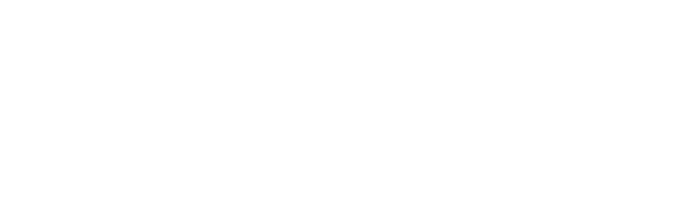
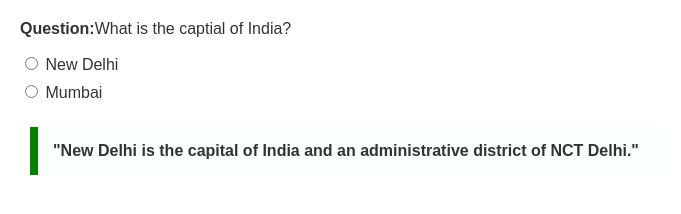
Before and after one commit to acciojob/trivia-bappon1234, a website: page main.html in a window 1280 px wide. Shown: the whole page, without its empty margins (0-681 px from the left). Drawn offline with Linux system fonts and the light colour scheme.

Commit message:
created a submission

```diff
--- a/main.html
+++ b/main.html
@@ -4,10 +4,55 @@
 
 <head>
 	<link rel="stylesheet" href="styles.css">
+	 <style>
+        body {
+            font-family: Arial, sans-serif;
+            margin: 20px;
+            color: #333;
+        }
+
+        .quiz-container {
+            margin-bottom: 25px;
+        }
+
+        .options-container {
+            margin-top: 10px;
+        }
+
+        .option-item {
+            margin-bottom: 8px;
+        }
+
+        blockquote {
+            max-width: 600px;
+            margin: 10px;
+            padding: 15px;
+            border-left: 8px solid green;
+            background-color: #f8fffe;
+            font-weight: bold;
+        }
+    </style>
 </head>
 
 <body>
 	<!-- the entire body must be written by student -->
+	<div class="quiz-container">
+		<p><strong>Question:</strong>What is the captial of India?</p>
+		<div class="options-container">
+            <div class="option-item">
+                <input type="radio" id="delhi" name="capital_quiz" value="New Delhi">
+                <label for="delhi">New Delhi</label>
+            </div>
+            <div class="option-item">
+                <input type="radio" id="mumbai" name="capital_quiz" value="Mumbai">
+                <label for="mumbai">Mumbai</label>
+            </div>
+		</div>
+	</div>
+
+	<blockquote cite="https://wikipedia.org">
+        "New Delhi is the capital of India and an administrative district of NCT Delhi."
+    </blockquote>
     <script type="text/javascript" src="./script.js">
 </script>
 
```
